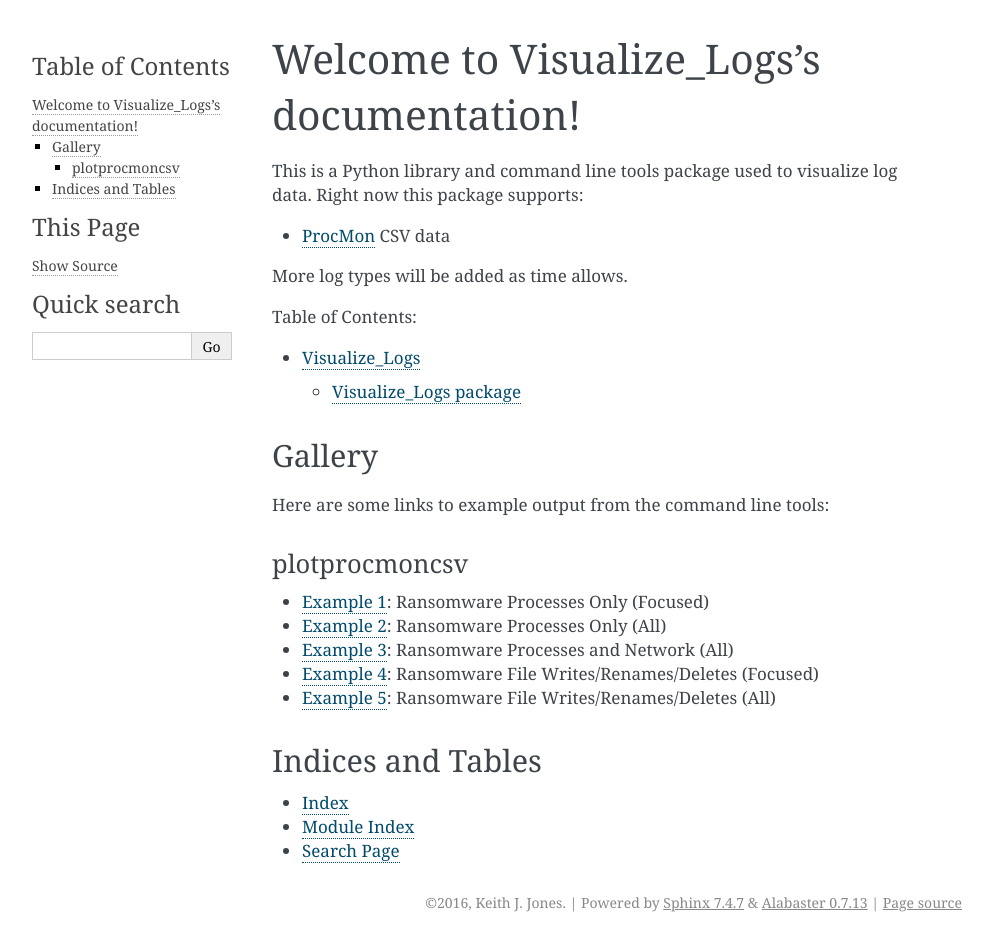
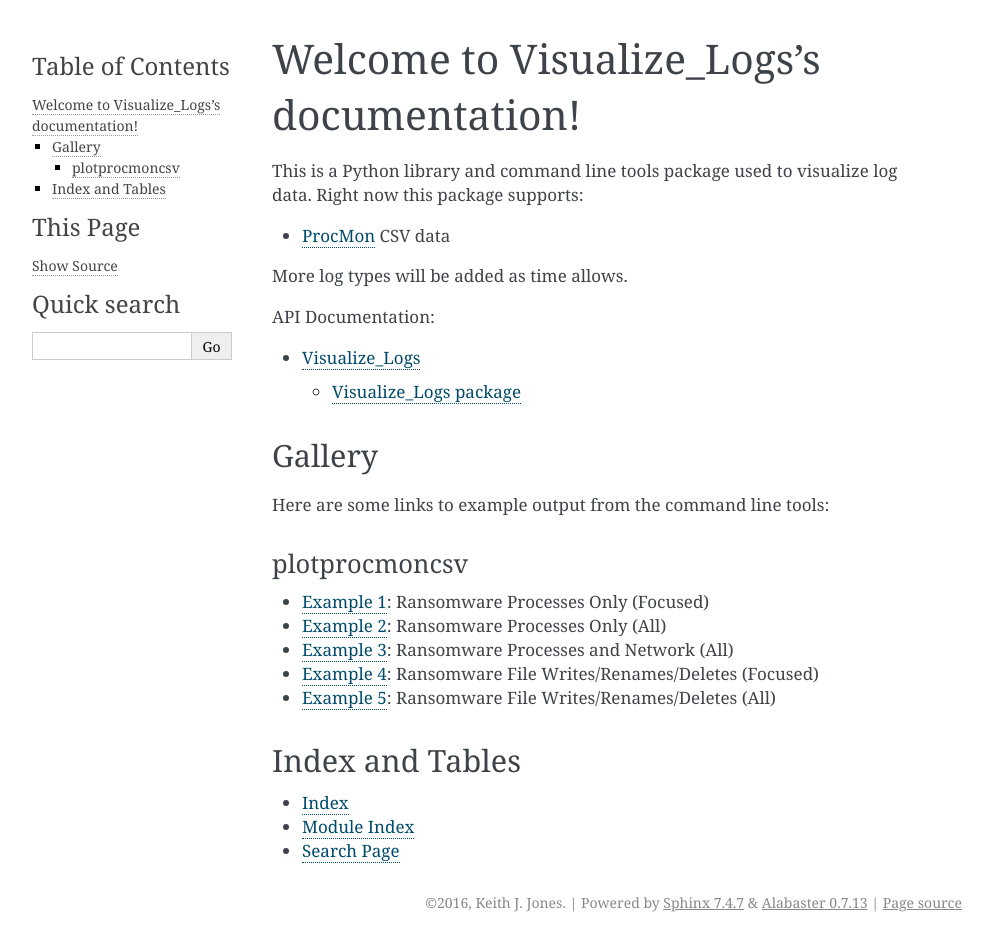
Before and after one commit to keithjjones/visualize_logs, a Sphinx documentation site: the page built from docs/index.rst, in a window 1280 px wide. Shown: the whole page, without its empty margins (148-1141 px from the left). Built offline with Sphinx 7.4.7, drawn with Linux system fonts in a browser that asks for light colours; formulas are drawn with MathJax 3.

Commit message:
Updated documentation.

```diff
--- a/docs/index.rst
+++ b/docs/index.rst
@@ -15,7 +15,7 @@
 More log types will be added as time allows.
 
 .. toctree::
-   :caption: Table of Contents:
+   :caption: API Documentation:
    :maxdepth: 2
 
    modules
@@ -41,8 +41,8 @@
 .. _Example 4: https://keithjjones.github.io/visualize_logs.github.io/gallery/procmoncsv/ransomware_example4.html
 .. _Example 5: https://keithjjones.github.io/visualize_logs.github.io/gallery/procmoncsv/ransomware_example5.html
 
-Indices and Tables
-------------------
+Index and Tables
+----------------
 
 * :ref:`genindex`
 * :ref:`modindex`
```
